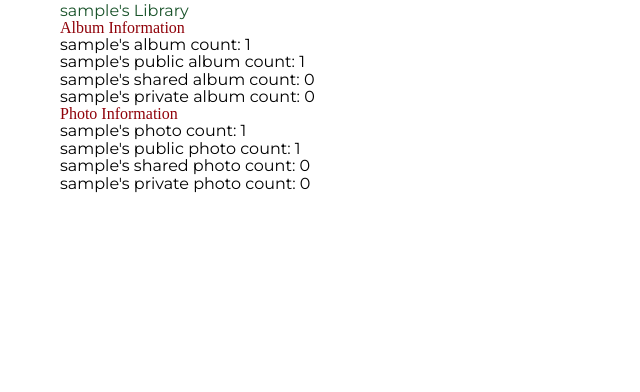
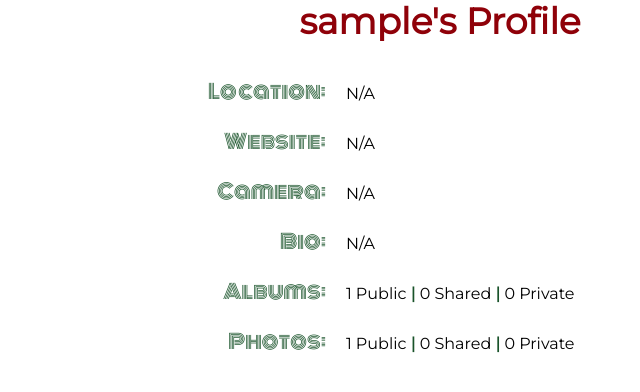
Before and after one commit to keitheck/django-imager, a Django app: page /profile/ in a window 1280 px wide. Shown: the part 68-460 px from the top of the page, without its empty margins (200-840 px from the left). Run offline with Django 3.2, Linux system fonts and the light colour scheme; a user stored in the database is signed in; tables that the repository leaves empty hold one stand-in row (values such as "Sample post"); some libraries are stand-ins or nearby versions; some web fonts are replaced.

Commit message:
added styles for profile view

```diff
--- a/imagersite/imager_profile/templates/imager_profile/profile.html
+++ b/imagersite/imager_profile/templates/imager_profile/profile.html
@@ -1,17 +1,49 @@
 {% extends 'base.html' %}
 
 {% block content %}
-{% if user.username == profile.user.username %}
-<a href="{% url "library" %}">{{user.username}}'s Library</a>
-{% endif %}
-<h2>Album Information</h2>
-<p>{{profile.user.username}}'s album count: {{profile.user.albums.count}}</p>
-<p>{{profile.user.username}}'s public album count: {{public_albums.count}}</p>
-<p>{{profile.user.username}}'s shared album count: {{shared_albums.count}}</p>
-<p>{{profile.user.username}}'s private album count: {{private_albums.count}}</p>
-<h2>Photo Information</h2>
-<p>{{profile.user.username}}'s photo count: {{profile.user.photos.count}}</p>
-<p>{{profile.user.username}}'s public photo count: {{public_photos.count}}</p>
-<p>{{profile.user.username}}'s shared photo count: {{shared_photos.count}}</p>
-<p>{{profile.user.username}}'s private photo count: {{private_photos.count}}</p>
+<section class="user-profile">
+  <p>{{profile.user.username}}'s Profile</p>
+  <table class="tbl-user-profile">
+    <tr>
+      <td>Location:</td>
+      {% if profile.user.location %}
+      <td>{{profile.user.location}}</td>
+      {% else %}
+      <td>N/A</td>
+      {% endif %}
+    </tr>
+    <tr>
+      <td>Website:</td>
+      {% if profile.user.website %}
+      <td>{{profile.user.website}}</td>
+      {% else %}
+      <td>N/A</td>
+      {% endif %}
+    </tr>
+    <tr>
+      <td>Camera:</td>
+      {% if profile.user.camera %}
+      <td>{{profile.user.camera}}</td>
+      {% else %}
+      <td>N/A</td>
+      {% endif %}
+    </tr>
+    <tr>
+      <td>Bio:</td>
+      {% if profile.user.bio %}
+      <td>{{profile.user.bio}}</td>
+      {% else %}
+      <td>N/A</td>
+      {% endif %}
+    </tr>
+    <tr>
+      <td>Albums:</td>
+      <td>{{public_albums.count}} Public <span>|</span> {{shared_albums.count}} Shared <span>|</span> {{private_albums.count}} Private</td>
+    </tr>
+    <tr>
+      <td>Photos:</td>
+      <td>{{public_photos.count}} Public <span>|</span> {{shared_photos.count}} Shared <span>|</span> {{private_photos.count}} Private</td>
+    </tr>
+  </table>
+</section>
 {% endblock %}
--- a/imagersite/imagersite/static/styles/modules.css
+++ b/imagersite/imagersite/static/styles/modules.css
@@ -49,3 +49,36 @@ header li {
   font-size: 36px;
   color: #8F0109;
 }
+
+.user-profile {
+  text-align: center;
+  margin: 0 auto;
+}
+
+.user-profile p {
+  color: #8F0109;
+  font-weight: bold;
+  font-size: 36px;
+  margin-bottom: 40px;
+}
+
+.tbl-user-profile {
+  width: 100%;
+}
+
+.tbl-user-profile td:first-child {
+  font-family: 'Monoton';
+  font-size: 20px;
+  text-align: right;
+  padding: 0 20px 30px 0;
+  color: #19532a;
+}
+
+.tbl-user-profile span {
+  color: #19532a;
+  font-weight: bold;
+}
+
+.tbl-user-profile td:last-child {
+  font-family: 'Montserrat';
+  text-align: left;
```
